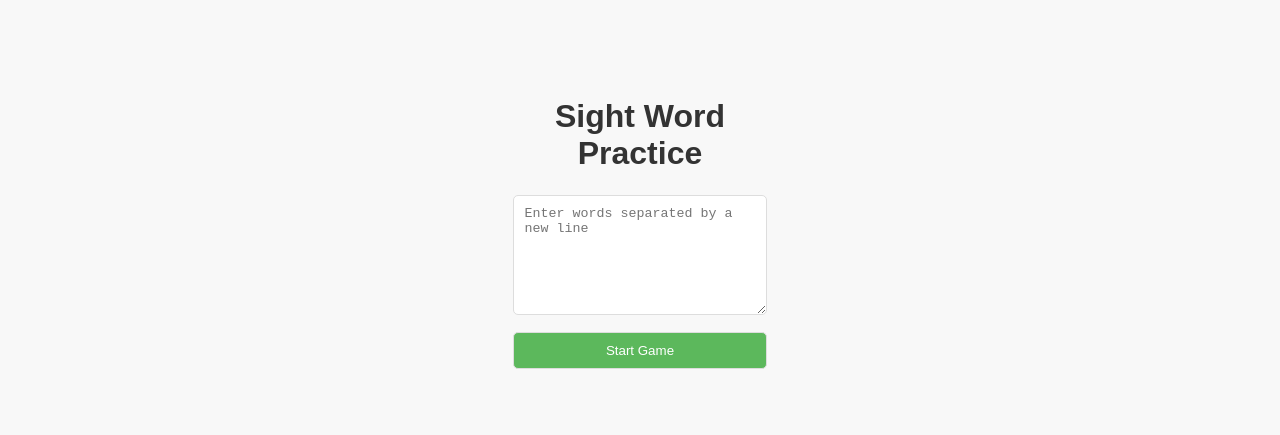
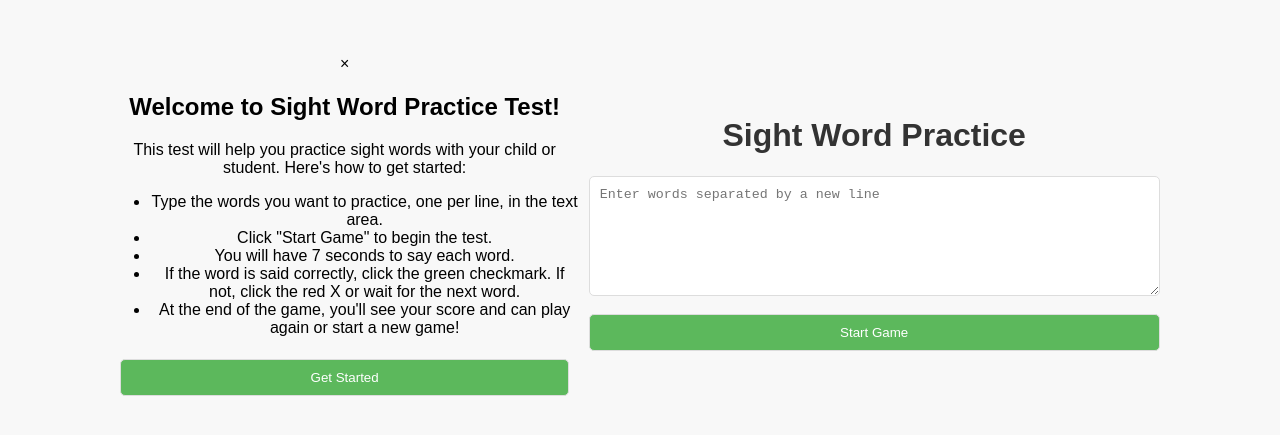
Before and after one commit to jetfueltech/Sightwordsgame, a plain HTML site: page index.html in a window 1280 px wide. Shown: the part 171-606 px from the top of the page. Drawn offline with Linux system fonts and the light colour scheme.

Commit message:
Update index.html
Add Welcome Screen

```diff
--- a/index.html
+++ b/index.html
@@ -6,6 +6,23 @@
     <link rel="stylesheet" href="style.css">
 </head>
 <body>
+
+  <div id="welcomeModal" class="modal">
+    <div class="modal-content">
+      <span class="close-button">×</span>
+      <h2>Welcome to Sight Word Practice Test!</h2>
+      <p>This test will help you practice sight words with your child or student. Here's how to get started:</p>
+      <ul>
+        <li>Type the words you want to practice, one per line, in the text area.</li>
+        <li>Click "Start Game" to begin the test.</li>
+        <li>You will have 7 seconds to say each word.</li>
+        <li>If the word is said correctly, click the green checkmark. If not, click the red X or wait for the next word.</li>
+        <li>At the end of the game, you'll see your score and can play again or start a new game!</li>
+      </ul>
+      <button id="startButton" class="start-btn">Get Started</button>
+    </div>
+  </div>
+
     <div id="container">
         <h1>Sight Word Practice</h1>
         <textarea id="wordInput" placeholder="Enter words separated by a new line"></textarea>
```
